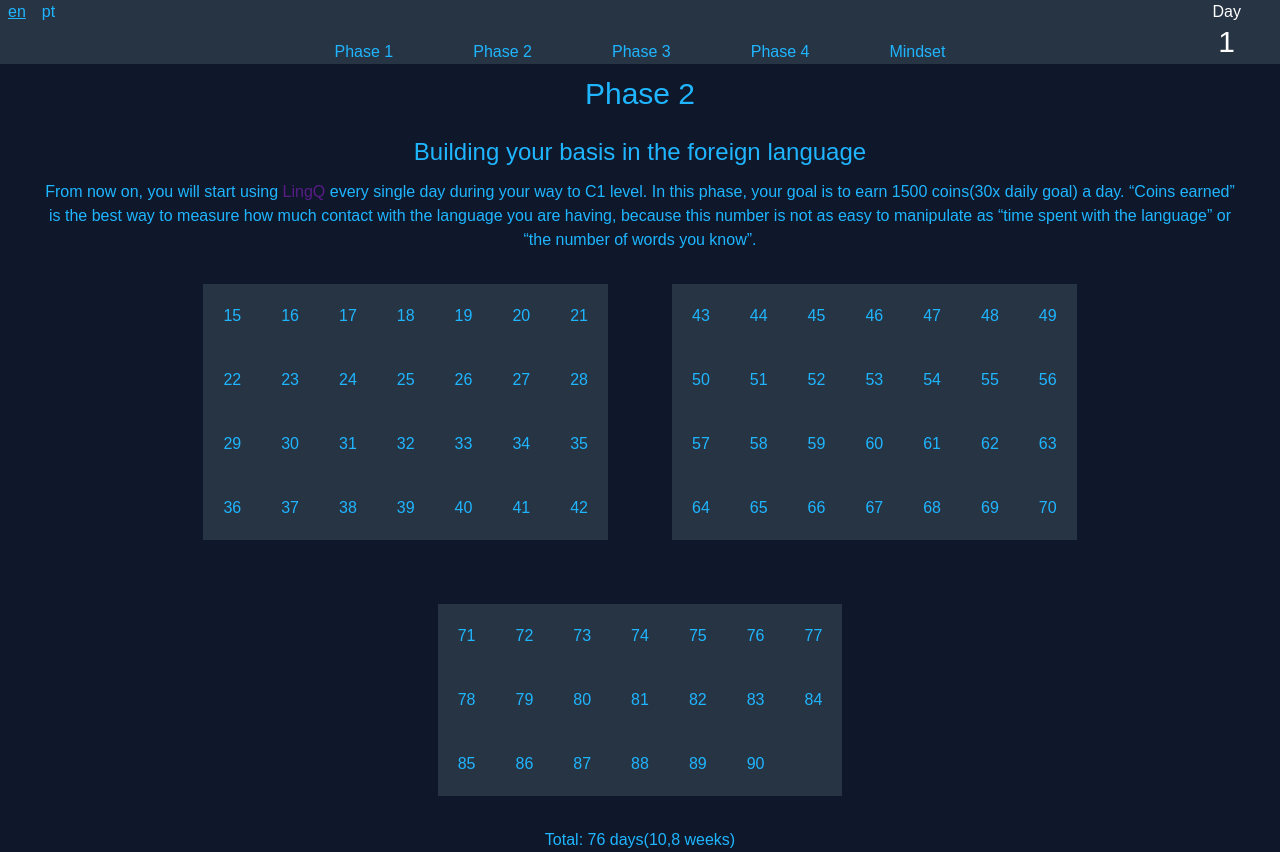
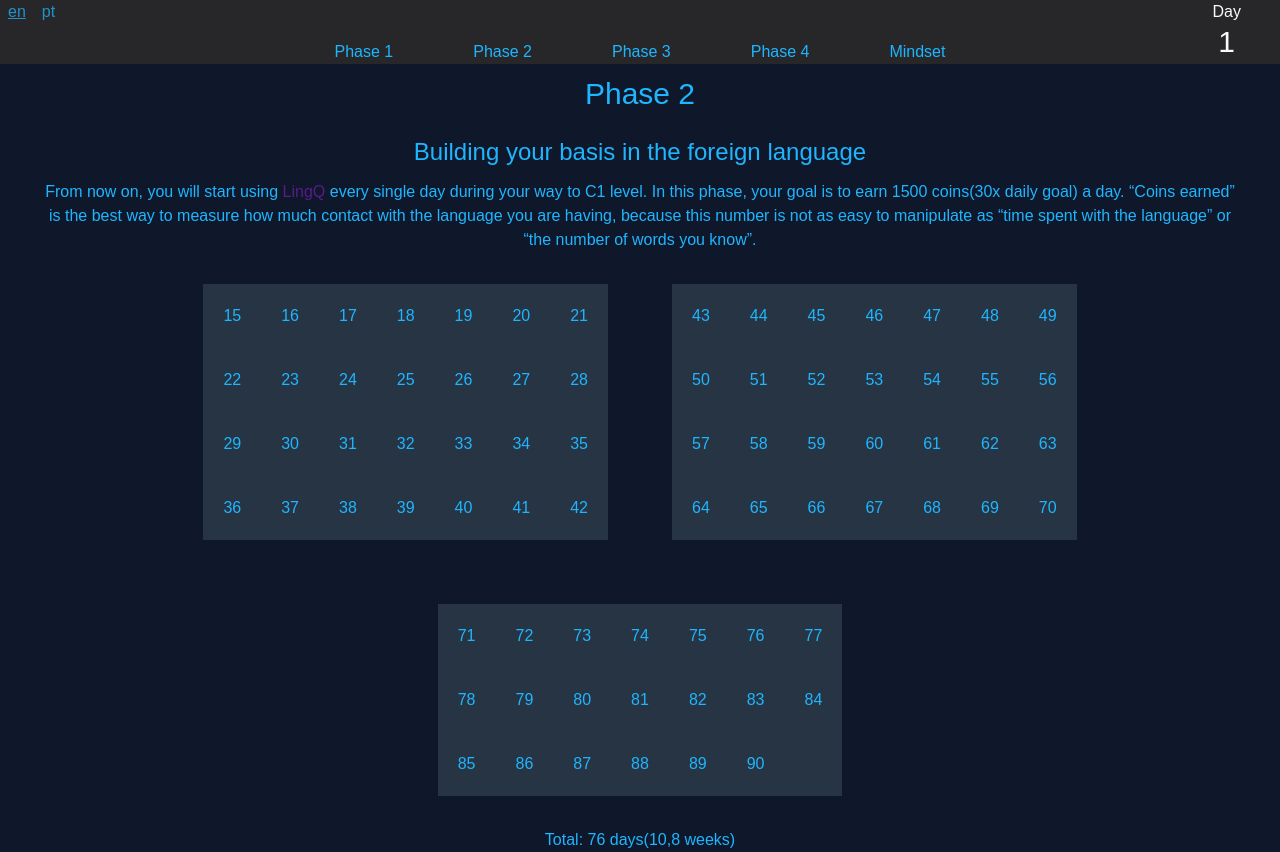
Before and after one commit to henriquerubido1/my-method, a React (Vite) app: page /phase2 in a window 1280 px wide. Built offline with nearby package versions, Linux system fonts and the light colour scheme.

Commit message:
feat:header stylization refactored

```diff
--- a/src/components/en/Header.jsx
+++ b/src/components/en/Header.jsx
@@ -5,9 +5,9 @@ import PropTypes from 'prop-types';
 const Header = (props) => {
 	const getStreak = Number(localStorage.getItem('finishedDays')) + 1;
 	return (
-		<div className="bg-gray-dark text-center">
+		<div className="bg-dark-zinc text-center">
 			<div className="flex justify-between">
-				<nav>
+				<nav className="opacity-75">
 					<Link className="m-2 underline" to={props.en}>en</Link>
 					<Link className="m-2 hover:underline" to={props.pt}>pt</Link>
 				</nav>
--- a/src/components/pt/HeaderPt.jsx
+++ b/src/components/pt/HeaderPt.jsx
@@ -5,7 +5,7 @@ import PropTypes from 'prop-types';
 const HeaderPt = (props) => {
 	const getStreak = Number(localStorage.getItem('finishedDays')) + 1;
 	return (
-		<div className="bg-gray-dark text-center">
+		<div className="bg-dark-zinc text-center">
 			<div className="flex justify-between">
 				<nav>
 					<Link className="m-2 hover:underline" to={ props.en }>en</Link>
--- a/tailwind.config.js
+++ b/tailwind.config.js
@@ -14,8 +14,14 @@ module.exports = {
 			'slate': '#0f172a',
 			'gray-dark': '#273444',
 			'gray': '#8492a6',
-			'gray-light': '#94a3b8',
-			'white': '#ffffff',
+			'white': '#fafafa',
+			'light-gray': '#d1d5db',
+			'dark-gray': '#424242',
+			'dark-zinc': '#27272a',
+			'darker-zinc': '#18181b',
+			'black': '#171717',
+			'salmon': '#f87171',
+			'salmon-two': '#fca5a5',
 
 		},
 		fontFamily: {
```
